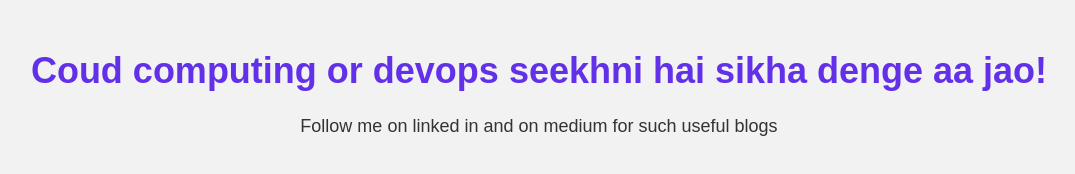
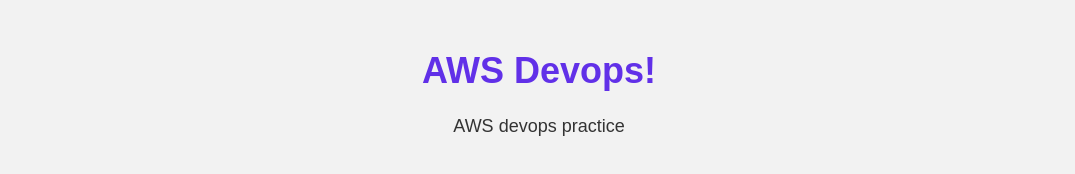
Before and after one commit to Sarthak221198/AWS-Devops, a plain HTML site: page index.html in a window 1280 px wide. Shown: the whole page, without its empty margins (101-1176 px from the left). Drawn offline with Linux system fonts and the light colour scheme.

Commit message:
updating file

```diff
--- a/index.html
+++ b/index.html
@@ -22,7 +22,7 @@
     </style>
   </head>
   <body>
-    <h1>Coud computing or devops seekhni hai sikha denge aa jao!</h1>
-    <p>Follow me on linked in and on medium for such useful blogs </p>
+    <h1>AWS Devops!</h1>
+    <p>AWS devops practice </p>
   </body>
 </html>
```
